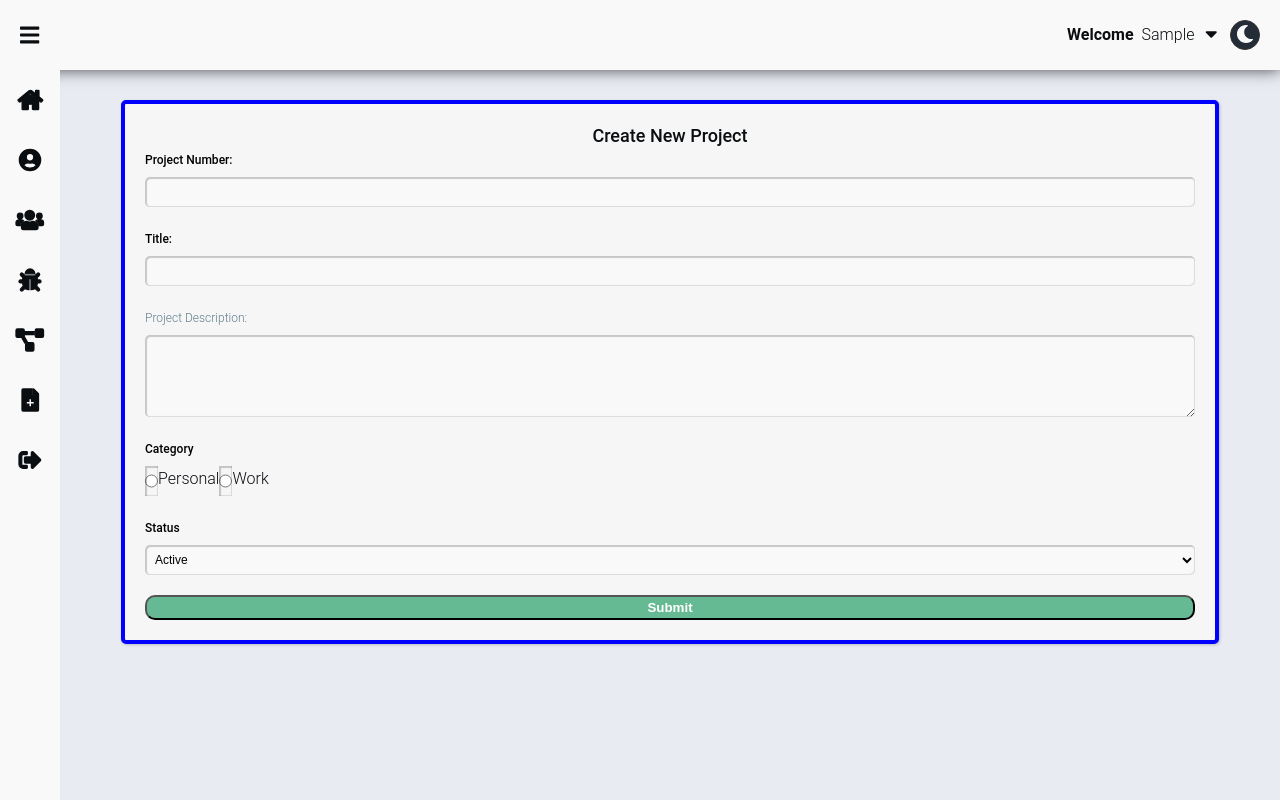
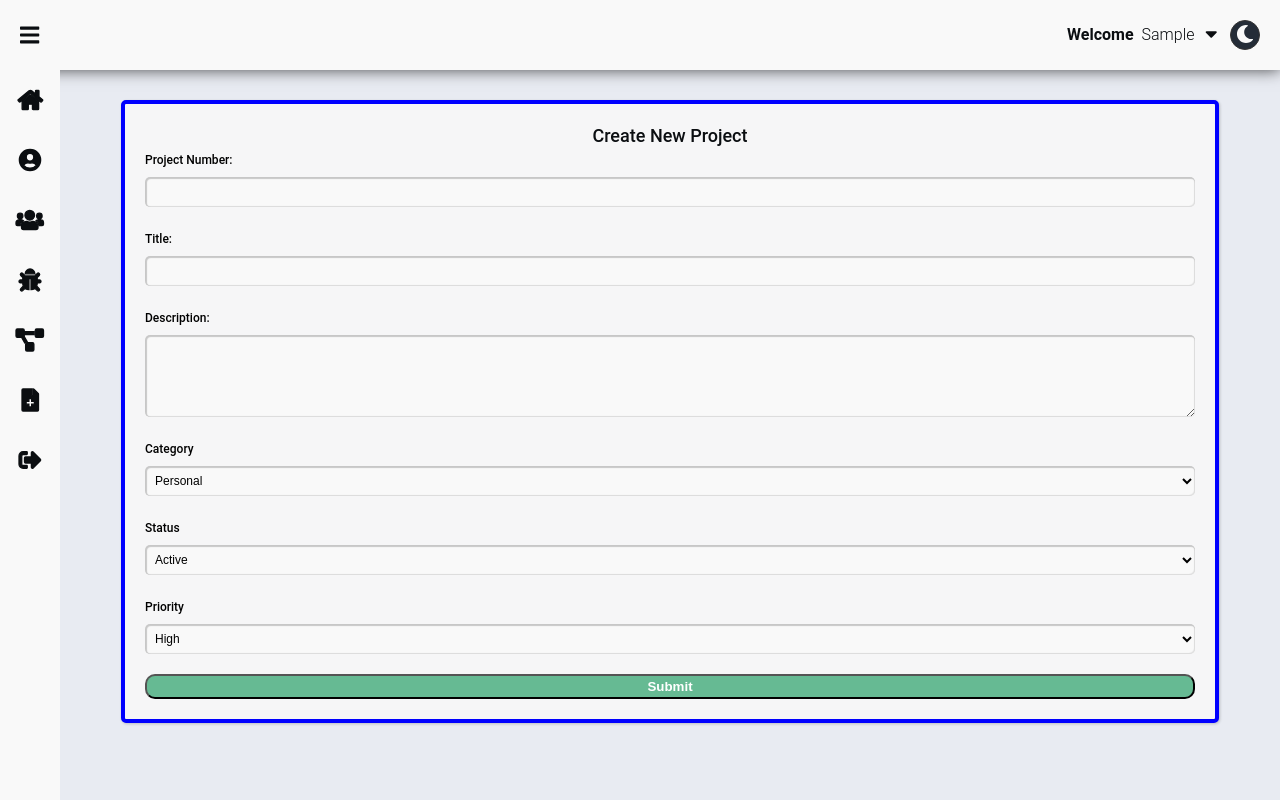
Before and after one commit to keithmacdonalddev/react-tracker-client, a React (Create React App) app: page /create-project in a window 1280 px wide. Built offline with nearby package versions, Linux system fonts and the light colour scheme; sample sign-in values are in the browser's storage.

Commit message:
added addtional fields to create project form

```diff
--- a/src/components/AppBarTop/appBarTop.module.css
+++ b/src/components/AppBarTop/appBarTop.module.css
@@ -8,6 +8,7 @@
 	transition: 500ms;
 	color: var(--color-primary-100);
 	box-shadow: 0 0 15px rgba(0, 0, 0, 0.7);
+	z-index: 10;
 }
 
 .container {
--- a/src/components/ListItem/ListItemIcon.js
+++ b/src/components/ListItem/ListItemIcon.js
@@ -14,6 +14,7 @@ const style = {
 
 const ListItemIcon = ({ icon, active, hover }) => {
 	const makeBackground = useMakeBackground(active, hover);
+
 	return (
 		<span className={classname.icon}>
 			<div style={{ background: makeBackground }} className={classname.container}>
--- a/src/components/LoginForm/Form.js
+++ b/src/components/LoginForm/Form.js
@@ -7,7 +7,6 @@ import classname from './loginform.module.css';
 const Form = () => {
 	const dispatch = useDispatch();
 
-	// local state
 	const [email, setEmail] = useState('');
 	const [password, setPassword] = useState('');
 
@@ -15,6 +14,7 @@ const Form = () => {
 		event.preventDefault();
 		dispatch(login(email, password));
 	};
+
 	return (
 		<form className={classname.formContainer} onSubmit={handleSubmit}>
 			<Input
--- a/src/components/LoginForm/index.js
+++ b/src/components/LoginForm/index.js
@@ -14,10 +14,7 @@ import Form from './Form';
 
 const LoginForm = () => {
 	const history = useHistory();
-
-	// global state
 	const { userInfo, loading, error } = useSelector((state) => state.userLogin);
-
 	useEffect(() => userInfo && history.push('/dashboard'), [userInfo, history]);
 
 	return (
--- a/src/store/actions/projectActions.js
+++ b/src/store/actions/projectActions.js
@@ -25,26 +25,44 @@ import {
 
 import { apiUrl } from './userActions';
 
-export const createProject = (title, description, status, owner) => async (dispatch, getState) => {
+export const createProject = (
+	projectNumber,
+	title,
+	description,
+	category,
+	status,
+	priority,
+	userInfo,
+	prodServer,
+) => async (dispatch, getState) => {
 	try {
 		dispatch({ type: CREATE_PROJECT_REQUEST });
 
 		const config = {
 			headers: {
 				'Content-Type': 'application/json',
-				Authorization: `Bearer ${owner.token}`,
+				Authorization: `Bearer ${userInfo.token}`,
 			},
 		};
-
+		let response;
 		// Local development server. Use port 5000
-		// const { data } = await axios.post('projects', { title, description, status, owner }, config);
-
-		// Production server.  Hosted at Heroku
-		const { data } = await axios.post(`${apiUrl}/projects`, { title, description, status, owner }, config);
+		if (prodServer) {
+			response = await axios.post(
+				`${apiUrl}/projects`,
+				{ projectNumber, title, description, category, status, priority, userInfo },
+				config,
+			);
+		} else {
+			response = await axios.post(
+				'projects',
+				{ projectNumber, title, description, status, priority, userInfo },
+				config,
+			);
+		}
 
 		await dispatch({
 			type: CREATE_PROJECT_SUCCESS,
-			payload: data,
+			payload: response.data,
 		});
 	} catch (error) {
 		dispatch({
--- a/src/views/Projects/ProjectsComponent/CreateProjectPage/index.js
+++ b/src/views/Projects/ProjectsComponent/CreateProjectPage/index.js
@@ -1,9 +1,9 @@
 // Packages
 import React, { useState, useEffect } from 'react';
 import { useDispatch, useSelector } from 'react-redux';
+import { useHistory } from 'react-router-dom';
 
 // Actions
-import { showComponent } from 'store/actions/navigationActions';
 import { createProject, getProjects } from '../../../../store/actions/projectActions';
 import { CREATE_PROJECT_RESET } from '../../../../store/types';
 
@@ -12,30 +12,34 @@ import classname from './create_project.module.css';
 import Dashboard from 'views/Dashboard';
 
 const CreateProjectPage = () => {
+	const history = useHistory();
 	const dispatch = useDispatch();
+
+	const { userInfo } = useSelector((state) => state.userLogin);
+
+	const project = useSelector((state) => state.project);
+	const { loading: loadingCreate, success: successCreate, error: errorCreate } = project;
+	const prodServer = true;
 
 	const [projectNumber, setProjectNumber] = useState('');
 	const [title, setTitle] = useState('');
 	const [description, setDescription] = useState('');
 	const [category, setCategory] = useState('');
 	const [status, setStatus] = useState('Active');
-
-	const { userInfo } = useSelector((state) => state.userLogin);
-	const project = useSelector((state) => state.project);
-	const { loading: loadingCreate, success: successCreate, error: errorCreate } = project;
+	const [priority, setPriority] = useState('');
 
 	const handleSubmit = (event) => {
 		event.preventDefault();
-		dispatch(createProject(title, description, status, userInfo));
+		dispatch(createProject(projectNumber, title, description, category, status, priority, userInfo, prodServer));
 	};
 
 	useEffect(() => {
 		if (successCreate) {
 			dispatch({ type: CREATE_PROJECT_RESET });
 			dispatch(getProjects());
-			dispatch(showComponent('My Projects'));
+			history.push('/projects');
 		}
-	}, [dispatch, successCreate]);
+	}, [dispatch, history, successCreate]);
 
 	return (
 		<Dashboard>
@@ -69,7 +73,7 @@ const CreateProjectPage = () => {
 								/>
 							</div>
 							<div className={classname.input_container}>
-								<label className={classname.input}>Project Description:</label>
+								<label className={classname.label}>Description:</label>
 								<textarea
 									rows={5}
 									cols={10}
@@ -78,26 +82,13 @@ const CreateProjectPage = () => {
 									onChange={(event) => setDescription(event.target.value)}
 								/>
 							</div>
+
 							<div className={classname.input_container}>
 								<label className={classname.label}>Category</label>
-								<div className={classname.radio_buttons}>
-									<input
-										type='radio'
-										name='category'
-										value={category}
-										className={classname.dataField}
-										onChange={() => setCategory('personal')}
-									/>
-									<span>Personal</span>
-									<input
-										type='radio'
-										name='category'
-										value={category}
-										onChange={() => setCategory('work')}
-										className={classname.dataField}
-									/>
-									Work
-								</div>
+								<select value={category} onChange={(e) => setCategory(e.target.value)} className={classname.dataField}>
+									<option value='personal'>Personal</option>
+									<option value='work'>Work</option>
+								</select>
 							</div>
 							<div className={classname.input_container}>
 								<label className={classname.label}>Status</label>
@@ -109,6 +100,15 @@ const CreateProjectPage = () => {
 									<option value='completed'>Completed</option>
 								</select>
 							</div>
+							<div className={classname.input_container}>
+								<label className={classname.label}>Priority</label>
+								<select value={priority} onChange={(e) => setPriority(e.target.value)} className={classname.dataField}>
+									<option value='high'>High</option>
+									<option value='normal'>Normal</option>
+									<option value='low'>Low</option>
+								</select>
+							</div>
+
 							<button className={classname.submit_button} type='submit' value='submit'>
 								Submit
 							</button>
```
